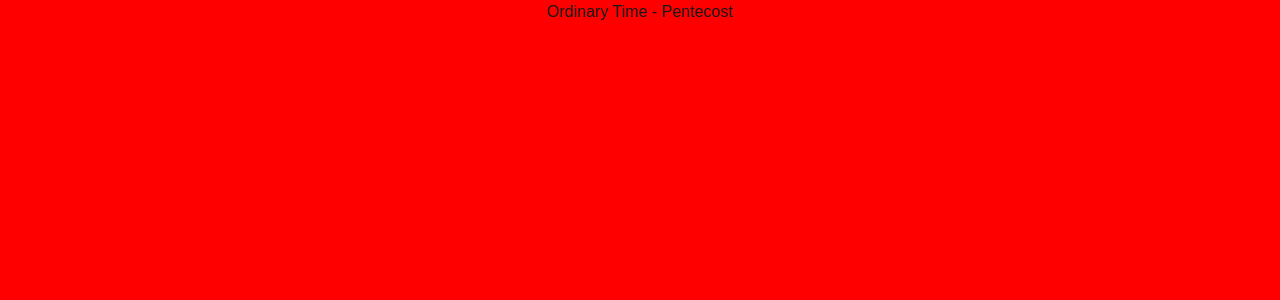
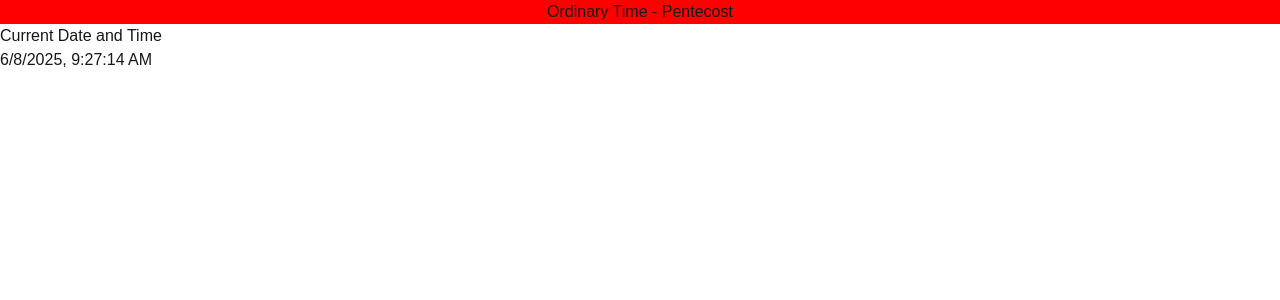
Before and after one commit to magarnicle/deep_peace, a Next.js app: page / in a window 1280 px wide. Shown: the top 300 px of the page. Built offline with nearby package versions, Linux system fonts and the light colour scheme.

Commit message:
client-side rendering, added current date and time

```diff
--- a/package.json
+++ b/package.json
@@ -9,9 +9,9 @@
     "lint": "next lint"
   },
   "dependencies": {
-    "next": "15.3.3",
-    "react": "^19.0.0",
-    "react-dom": "^19.0.0"
+    "next": "^15.3.3",
+    "react": "^19.1.0",
+    "react-dom": "^19.1.0"
   },
   "devDependencies": {
     "@eslint/eslintrc": "^3",
--- a/src/app/page.tsx
+++ b/src/app/page.tsx
@@ -1,4 +1,35 @@
+'use client'
+
 import {get_season, get_day, Season, Day} from "./liturgical_dates";
+import React, { useState, useEffect } from 'react';
+
+function DateTime() {
+    // State to hold the current date and time
+    const [currentTime, setCurrentTime] = useState(new Date());
+
+    // Effect to set up a timer
+    useEffect(() => {
+        // Update the time every second
+        const timerId = setInterval(() => {
+            setCurrentTime(new Date());
+        }, 1000);
+
+        // Clear the interval when component unmounts
+        return () => clearInterval(timerId);
+    }, []);
+
+    // Format Date to readable format
+    const formatDate = (the_date: Date) => {
+        return the_date.toLocaleString(); // This will display date and time in local format
+    };
+
+    return (
+        <div>
+        <h2>Current Date and Time</h2>
+        <p>{formatDate(currentTime)}</p>
+        </div>
+    );
+}
 
 interface DayProps {
   season: Season | null;
@@ -20,7 +51,7 @@ function DayInfo({season, day}: DayProps) {
      colour = "white";
   };
   return (
-    <body style={{ backgroundColor: colour, width: "100%", height: "100%", alignContent: "center", textAlign: "center" }}><h1>{text}</h1></body>
+    <div style={{ backgroundColor: colour, width: "100%", height: "100%", alignContent: "center", textAlign: "center" }}><h1>{text}</h1></div>
   );
 }
 
@@ -30,6 +61,9 @@ export default function MyApp() {
   console.log(season);
   console.log(day);
   return (
+      <body>
       <DayInfo season={season} day={day}/>
+      <DateTime />
+      </body>
   );
 }
```
